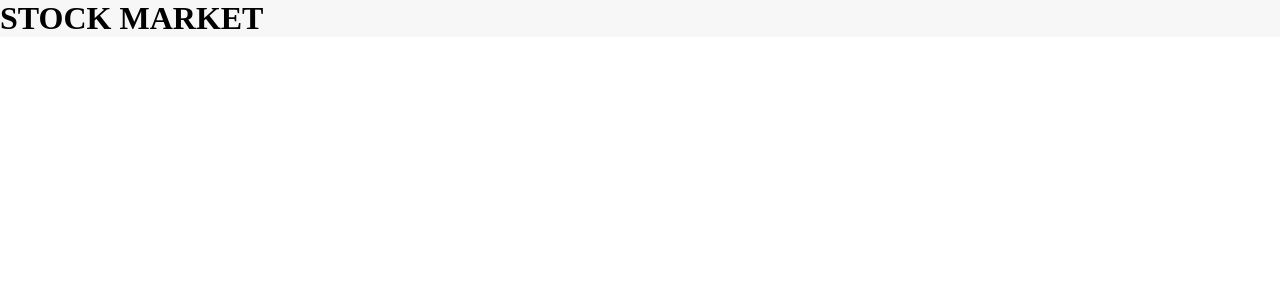
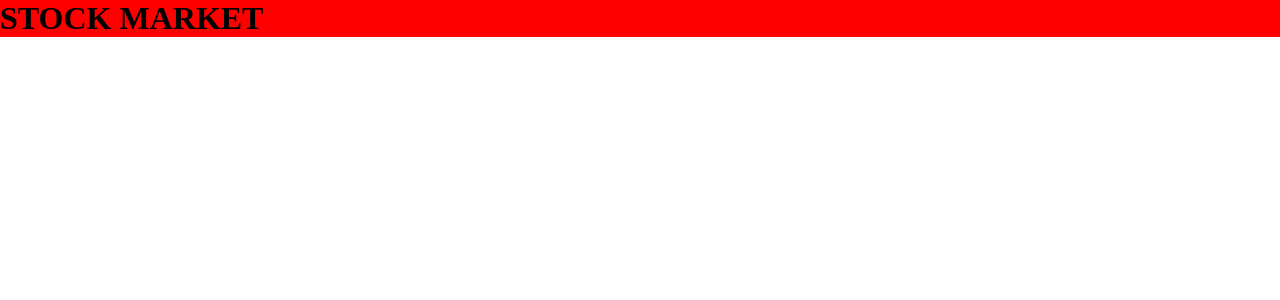
Before and after one commit to nehldotjs/tradewave, a React (Create React App) app: page /stock-market in a window 1280 px wide. Shown: the top 300 px of the page. Built offline with nearby package versions, Linux system fonts and the light colour scheme.

Commit message:
NEW COMMIT

```diff
--- a/src/screens/Stock.js
+++ b/src/screens/Stock.js
@@ -1,8 +1,9 @@
 import React from 'react'
+import "../styles/stock.css"
 
 function Stock() {
   return (
-    <div>
+    <div className='stock-main-wrapper'>
       <h1>STOCK MARKET</h1>
     </div>
   )
--- /dev/null
+++ b/src/styles/stock.css
@@ -0,0 +1,3 @@
+.stock-main-wrapper{
+    background-color: red;
+}
```
